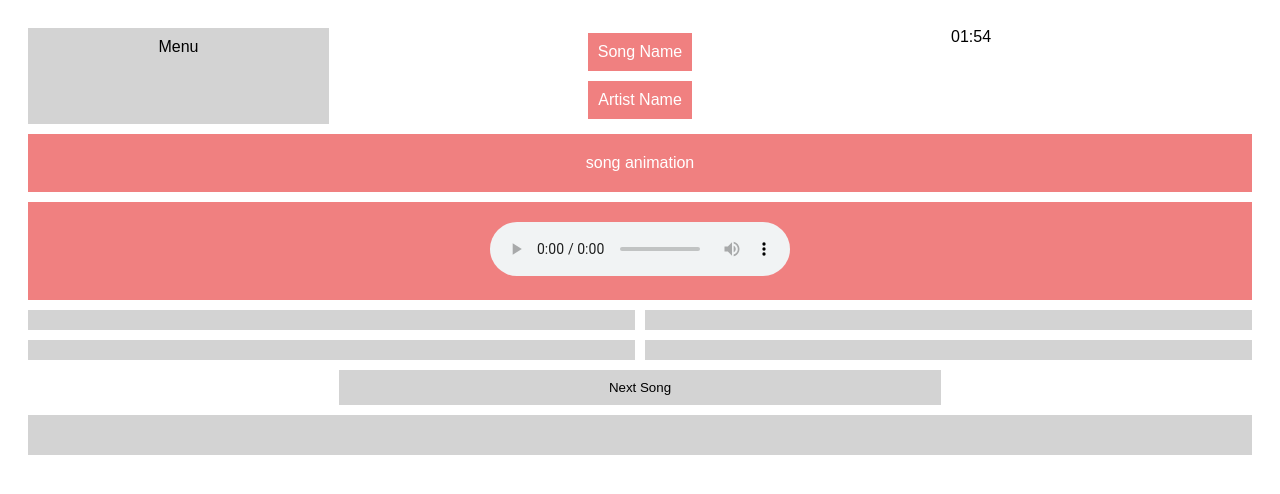
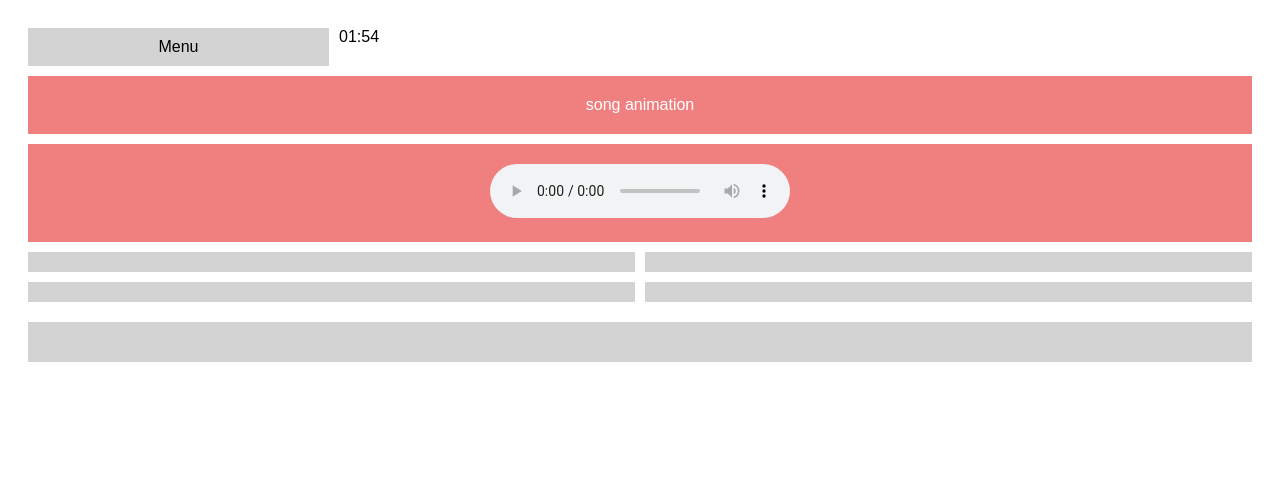
Before and after one commit to Pramirez4799/SEOProject, a Flask app: page /gamePage in a window 1280 px wide. Shown: the top 494 px of the page. Run offline with Flask 3, Linux system fonts and the light colour scheme.

Commit message:
delete some unused code in game.js and game page
this code has old html

```diff
--- a/Backend/static/game.js
+++ b/Backend/static/game.js
@@ -186,13 +186,13 @@ function updateTimerDisplay(time) {
     const minutes = Math.floor(time / 60);
     const seconds = time % 60;
 
-    // Format the display (e.g., "01:30")
+    //format display
     const display = `${minutes.toString().padStart(2, '0')}:${seconds.toString().padStart(2, '0')}`;
     document.getElementById('timer123').innerHTML = display;
 }
 
-// Function to handle what happens when the timer runs out
+// handle what happens when time goes out
 function handleTimeUp() {
     console.log('Time is up!');
-    // Add additional logic here, e.g., end the game, show a message, etc.
+    //go to score page
 }
--- a/Backend/templates/postGamePage.html
+++ b/Backend/templates/postGamePage.html
@@ -107,10 +107,6 @@
 <body>
     <div class="grid-container">
         <div class="menu">Menu</div>
-        <div class="song-info">
-            <div class="song-name">Song Name</div>
-            <div class="artist-name">Artist Name</div>
-        </div>
         <div id="timer123">TIMER</div>
         <div class="song-animation">song animation</div>
         <div class="play-snippet">
@@ -122,7 +118,6 @@
             <button id="song3"></button>
             <button id="song4"></button>
         </div>
-        <button class="next-song">Next Song</button>
         <div class="song-list" id="songList"></div>
     </div>
 </body>
```
